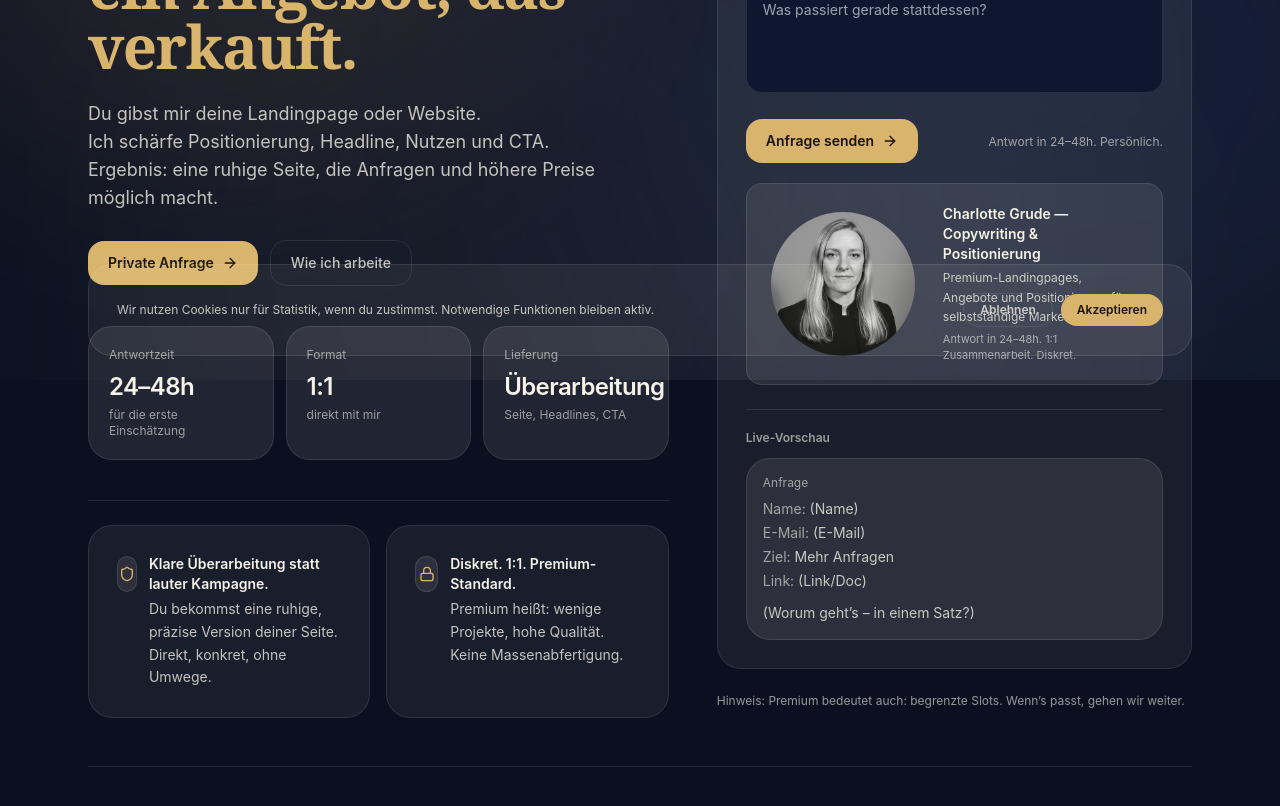
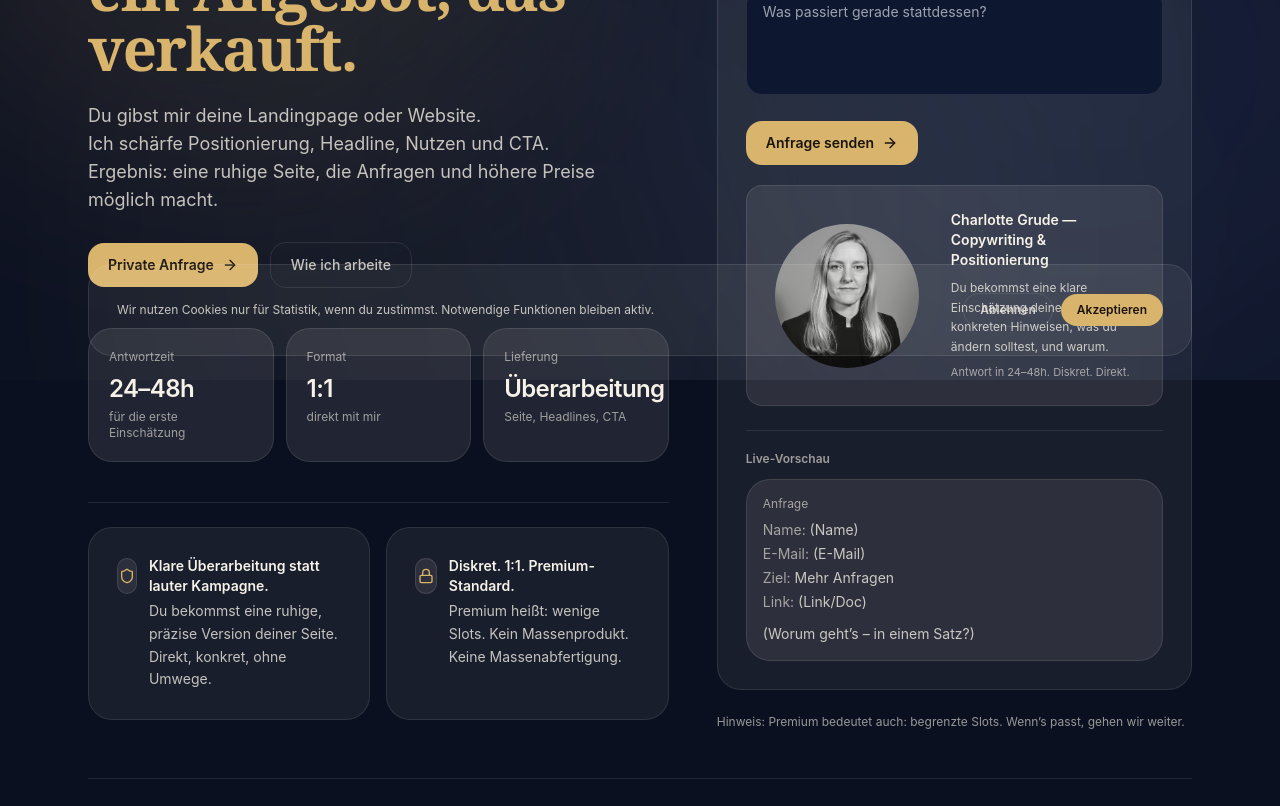
Before and after one commit to Ucique/human-copy-landing-v3-premium, a React (Vite) app: page / in a window 1280 px wide. Shown: the part 420-1226 px from the top of the page. Built offline with nearby package versions, Linux system fonts and the light colour scheme.

Commit message:
Tighten CTAs, rewrite trust copy, enlarge portrait, fix footer & legal back links

```diff
--- a/src/LandingpageV3Preview.jsx
+++ b/src/LandingpageV3Preview.jsx
@@ -127,7 +127,7 @@ function LogoMark() {
       src={logoMark}
       alt="Human Copy"
       onError={() => setFailed(true)}
-      className="h-8 w-8 object-contain md:h-10 md:w-10"
+      className="h-10 w-10 object-contain md:h-12 md:w-12"
     />
   );
 }
@@ -137,30 +137,30 @@ function TrustBlock() {
 
   return (
     <div
-      className="flex items-center gap-7 rounded-2xl px-6 py-5"
+      className="flex flex-col gap-4 rounded-2xl px-7 py-6 sm:flex-row sm:items-center sm:gap-8"
       style={{ border: `1px solid ${THEME.stroke2}`, background: THEME.card2 }}
     >
       {failed ? (
         <div
-          className="h-24 w-24 rounded-full sm:h-28 sm:w-28 md:h-36 md:w-36"
+          className="h-28 w-28 rounded-full md:h-36 md:w-36"
         />
       ) : (
         <img
           src={profileCharlotte}
           alt="Charlotte Grude"
           onError={() => setFailed(true)}
-          className="h-24 w-24 rounded-full object-cover object-center sm:h-28 sm:w-28 md:h-36 md:w-36"
+          className="h-28 w-28 rounded-full object-cover object-center md:h-36 md:w-36"
         />
       )}
-      <div className="space-y-1">
+      <div className="space-y-2">
         <div className="text-sm font-semibold" style={{ color: THEME.ink }}>
           Charlotte Grude — Copywriting &amp; Positionierung
         </div>
         <div className="text-xs leading-relaxed" style={{ color: THEME.ink2 }}>
-          Premium-Landingpages, Angebote und Positionierung für selbstständige Marken.
+          Du bekommst eine klare Einschätzung deiner Seite – mit konkreten Hinweisen, was du ändern solltest, und warum.
         </div>
         <div className="text-[11px]" style={{ color: THEME.faint }}>
-          Antwort in 24–48h. 1:1 Zusammenarbeit. Diskret.
+          Antwort in 24–48h. Diskret. Direkt.
         </div>
       </div>
     </div>
@@ -389,7 +389,7 @@ export default function LandingpageV3Preview() {
                     <div>
                       <div className="text-sm font-semibold" style={{ color: THEME.ink }}>Diskret. 1:1. Premium-Standard.</div>
                       <div className="mt-1 text-sm leading-relaxed" style={{ color: THEME.ink2 }}>
-                        Premium heißt: wenige Projekte, hohe Qualität.
+                        Premium heißt: wenige Slots. Kein Massenprodukt.
                         <br />
                         Keine Massenabfertigung.
                       </div>
@@ -513,9 +513,6 @@ export default function LandingpageV3Preview() {
                   <PrimaryButton type="submit" disabled={isLocked}>
                     {isSubmitting ? "Sende…" : status === "success" ? "Gesendet" : "Anfrage senden"}
                   </PrimaryButton>
-                  <div className="text-xs leading-relaxed" style={{ color: THEME.faint }}>
-                    Antwort in 24–48h. Persönlich.
-                  </div>
                 </div>
 
                 {status !== "idle" && (
--- a/src/pages/Datenschutz.jsx
+++ b/src/pages/Datenschutz.jsx
@@ -5,7 +5,10 @@ import LegalLayout from "./LegalLayout";
 export default function Datenschutz() {
   return (
     <LegalLayout title="Datenschutzerklärung">
-      <Link to="/" className="text-sm">
+      <Link
+        to="/"
+        className="inline-flex items-center text-sm text-neutral-500 transition hover:text-neutral-700 hover:underline"
+      >
         ← Zurück
       </Link>
       <section>
--- a/src/pages/Impressum.jsx
+++ b/src/pages/Impressum.jsx
@@ -5,7 +5,10 @@ import LegalLayout from "./LegalLayout";
 export default function Impressum() {
   return (
     <LegalLayout title="Impressum">
-      <Link to="/" className="text-sm">
+      <Link
+        to="/"
+        className="inline-flex items-center text-sm text-neutral-500 transition hover:text-neutral-700 hover:underline"
+      >
         ← Zurück
       </Link>
       <section>
```
